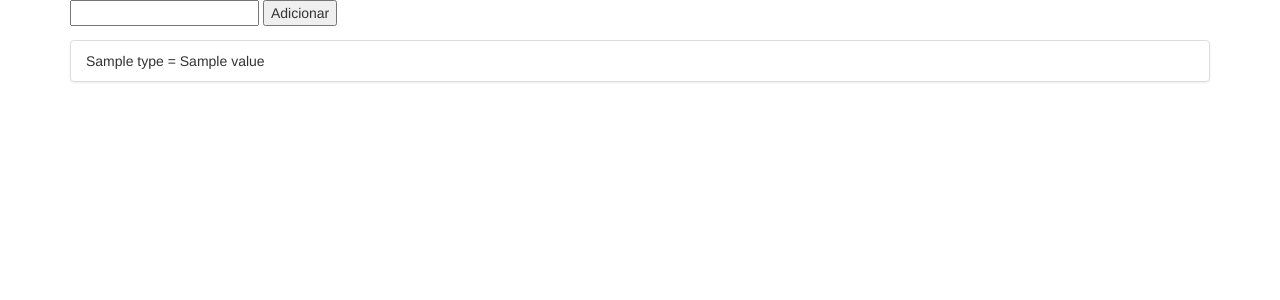
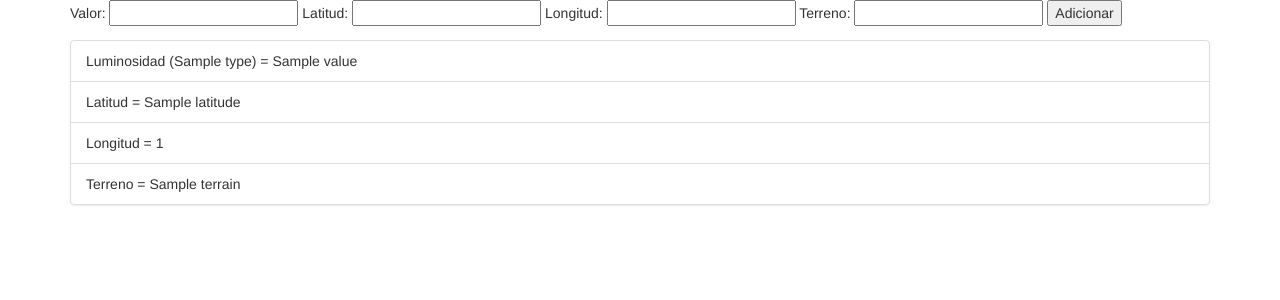
Before and after one commit to ToxicSSJ/frontend-django, a Django app: page / in a window 1280 px wide. Shown: the top 300 px of the page. Run offline with Django 3.2, Linux system fonts and the light colour scheme; tables that the repository leaves empty hold one stand-in row (values such as "Sample post"); a database or web service that is not in the repository returns one stand-in record (values such as "Sample title"); data that the repository does not hold is empty; some libraries are stand-ins or nearby versions.

Commit message:
added more variables

```diff
--- a/luminosity/templates/luminosity.html
+++ b/luminosity/templates/luminosity.html
@@ -2,12 +2,22 @@
 {% block content %}
 <div class="container">
     <form method="get">
-        <input type="number" name="value">
+        Valor: <input type="number" name="value">
+		Latitud: <input type="number" name="latitude">
+		Longitud: <input type="number" name="length">
+		Terreno: <input list="terrains" name="terrain">
+		<datalist id="terrains">
+		  <option value="Montañoso">
+		  <option value="Planicie">
+		</datalist>
         <button type="submit">Adicionar</button>
     </form>
     {% for entry in entries %}
     <ul class="list-group">
-        <li class="list-group-item">{{entry.type}} = {{entry.value}}</li>
+        <li class="list-group-item">Luminosidad ({{entry.type}}) = {{entry.value}}</li>
+		<li class="list-group-item">Latitud = {{entry.latitude}}</li>
+		<li class="list-group-item">Longitud = {{entry.length}}</li>
+		<li class="list-group-item">Terreno = {{entry.terrain}}</li>
     </ul>
     {% endfor %}
 </div>
--- a/luminosity/views.py
+++ b/luminosity/views.py
@@ -11,8 +11,11 @@ from django.views.generic import TemplateView
 def luminosity(request):
     if 'value' in request.GET:
         value = request.GET['value']
+        latitude = request.GET['latitude']
+        length = request.GET['length']
+        terrain = request.GET['terrain']
         if value:
-            args = {'type': 'number', 'value': value}
+            args = {'type': 'number', 'value': value, 'latitude': latitude, 'length': length, 'terrain': terrain}
             response = requests.post('http://127.0.0.1:8000/luminosity/', args)
             measure_json = response.json()
     response = requests.get('http://127.0.0.1:8000/luminosity/')
```
